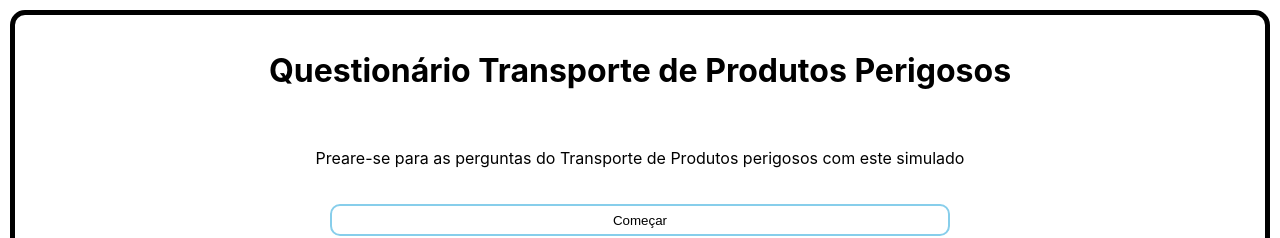
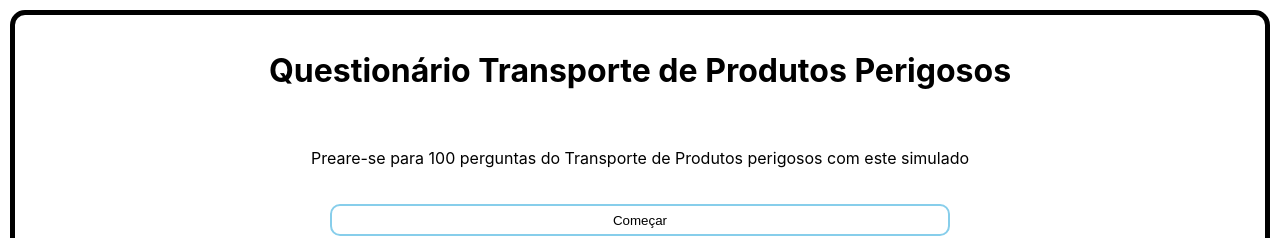
Before and after one commit to edsonmendz/questionario, a React (Create React App) app: page / in a window 1280 px wide. Shown: the top 238 px of the page. Built offline with nearby package versions, Linux system fonts and the light colour scheme.

Commit message:
confirmando alterações

```diff
--- a/src/paginas/home.jsx
+++ b/src/paginas/home.jsx
@@ -5,7 +5,7 @@ function Home() {
         <div>
             <h1>Questionário Transporte de Produtos Perigosos</h1>
             <br />
-            <p>Preare-se para as perguntas do Transporte de Produtos perigosos com este simulado</p>
+            <p>Preare-se para 100 perguntas do Transporte de Produtos perigosos com este simulado</p>
             <br />
             <Link to={'/perguntas'}><Botao text='Começar' classe={'esperando largura50'} /></Link>
             <p>por:Edson Mendes</p>
```
